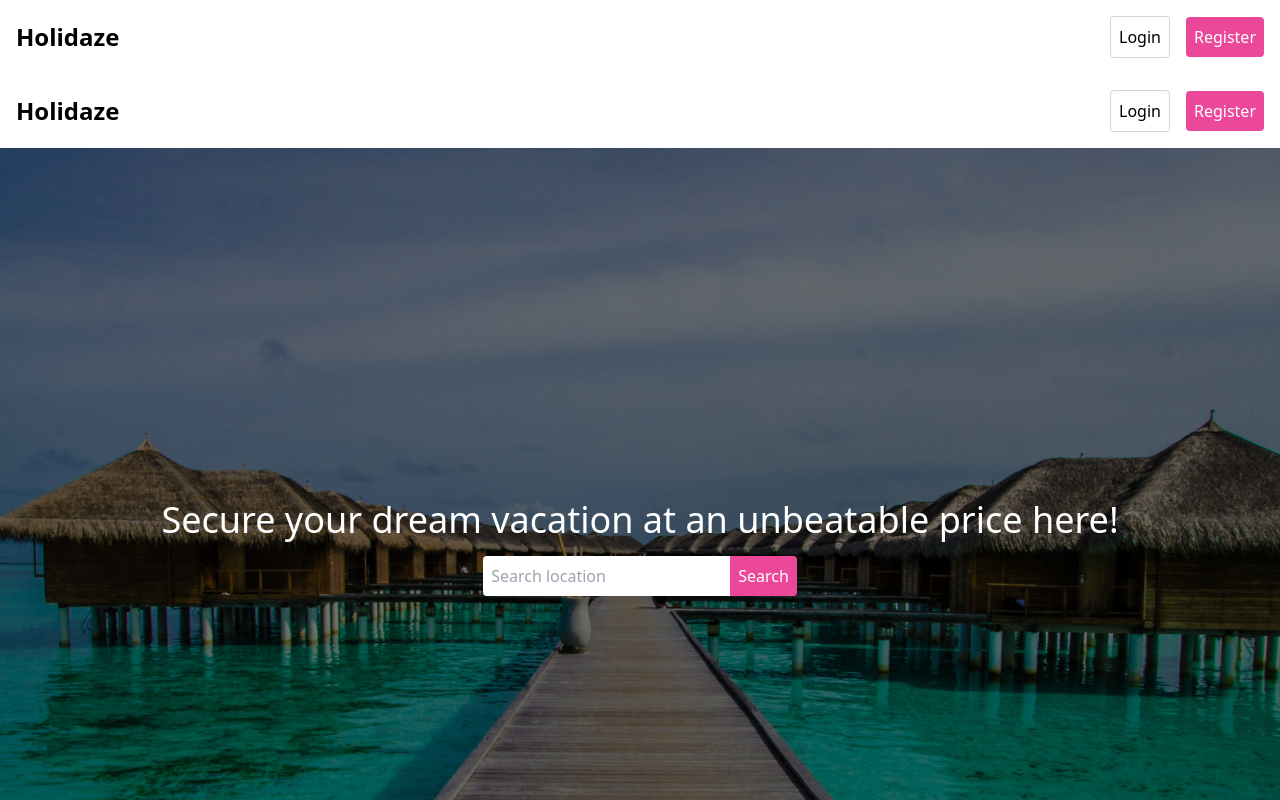
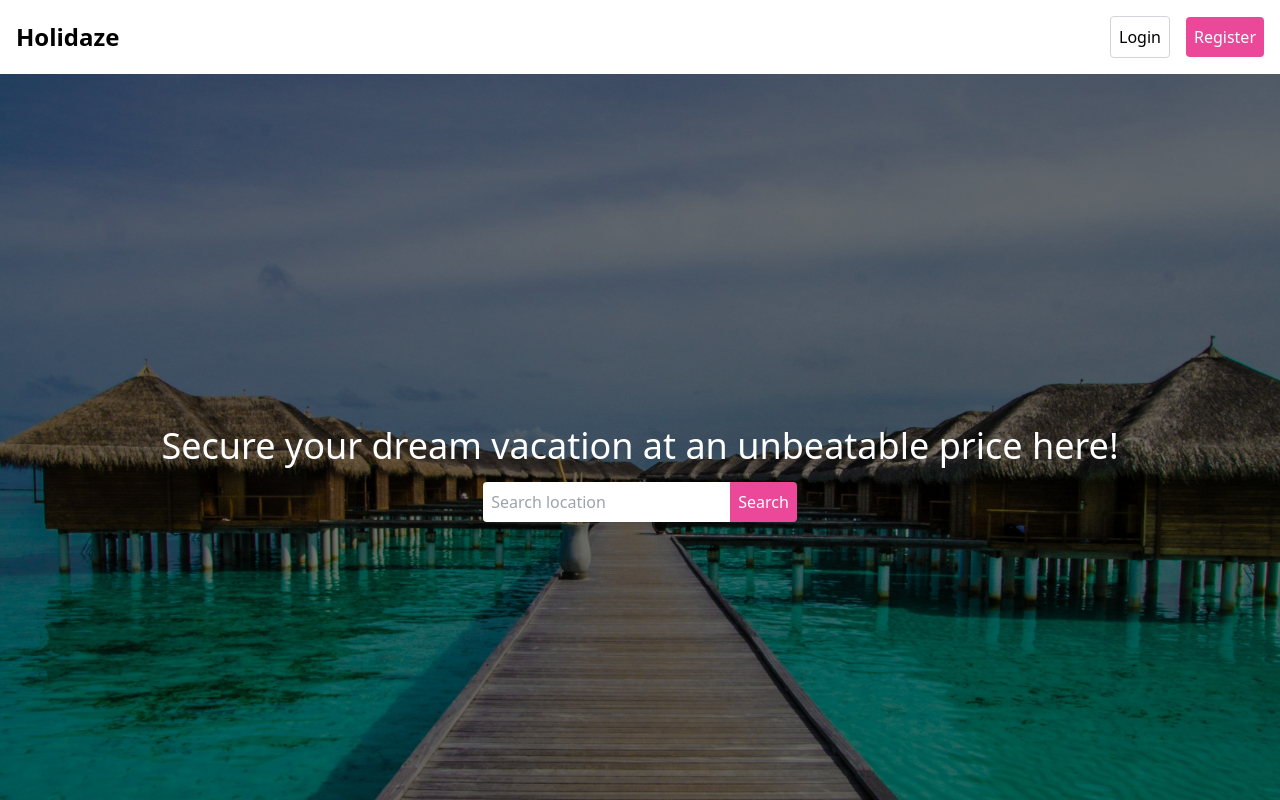
Before and after one commit to Ulvounth/holidaze, a Next.js app: page / in a window 1280 px wide. Shown: the top 800 px of the page. Built offline with nearby package versions, Linux system fonts and the light colour scheme.

Commit message:
layout fix

```diff
--- a/app/page.tsx
+++ b/app/page.tsx
@@ -1,11 +1,10 @@
-import Layout from './layout';
 import Hero from './components/Hero';
 
 const Home: React.FC = () => {
   return (
-    <Layout>
+    <>
       <Hero />
-    </Layout>
+    </>
   );
 };
 
```
